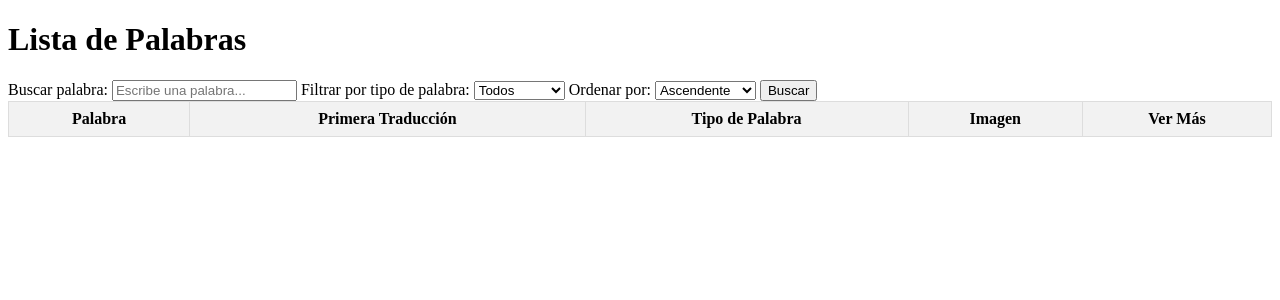
After one commit to dether/aprendiendo_ingles_tecnico, a Flask app: page /palabras in a window 1280 px wide. The commit adds this page. Shown: the top 300 px of the page. Run offline with Flask 3, Linux system fonts and the light colour scheme; data that the repository does not hold is empty.

Commit message:
Implementación, de todas las palabras, filtro, ordenamiento y busqueda de palabras

```diff
--- a/app/app.py
+++ b/app/app.py
@@ -1,8 +1,6 @@
-from aifc import Error
 import os
 from flask import Flask, render_template, request, redirect, url_for, session, flash
 import mysql.connector
-import json
 from dotenv import load_dotenv
 
 
@@ -10,8 +8,6 @@ from dotenv import load_dotenv
 load_dotenv()
 
 app = Flask(__name__)
-
-# Configura una clave secreta para gestionar las sesiones
 
 # Local
 HOST = os.getenv('HOST')
@@ -27,7 +23,6 @@ MYSQL_USER = os.getenv('MYSQL_USER')
 MYSQL_PASSWORD = os.getenv('MYSQL_PASSWORD')
 
 def get_db_connection():
-    try:
         connection = mysql.connector.connect(
             host=os.getenv('MYSQL_HOST'),
             port=os.getenv('MYSQL_PORT'),
@@ -37,9 +32,7 @@ def get_db_connection():
         )
         if connection.is_connected():
             return connection
-    except Error as e:
-        print(f"Error al conectar a MySQL: {e}")
-        return None
+
 
 @app.route('/')
 def index():
@@ -195,6 +188,59 @@ def editar_palabra(palabra_id):
 
     return render_template('editar_palabra.html', palabra=palabra, traducciones=traducciones, oraciones=oraciones)
 
+#!!!!!!!!!!!!!!!!!!!!!!!!!!!!!!!!!!!!!!!!!!!!!!!!!!!!!!!!!!!!!!!!!!!!!!!!!!!!!!!!!!!!!!!!!!!!!!
+
+@app.route('/palabras', methods=['GET'])
+def mostrar_palabras():
+    # Establecer conexión con la base de datos
+    conn = get_db_connection()
+    cursor = conn.cursor(dictionary=True)
+
+    tipo_palabra = request.args.get('tipo_palabra', None)  # Obtener el filtro del tipo de palabra
+    orden = request.args.get('orden', 'asc')  # Obtener el orden (ascendente o descendente)
+    busqueda = request.args.get('busqueda', '')  # Obtener el término de búsqueda, por defecto es vacío
+
+    # Base de la consulta
+    consulta = """
+    SELECT p.id_palabra, p.palabra, p.tipo_palabra, p.imagen,
+            (SELECT t.traduccion FROM traducciones t WHERE t.id_palabra = p.id_palabra LIMIT 1) AS primera_traduccion
+    FROM palabras p
+    """
+
+    # Si hay un filtro por tipo de palabra, agrega la condición a la consulta
+    condiciones = []
+    parametros = []
+
+    if tipo_palabra:
+        condiciones.append("p.tipo_palabra = %s")
+        parametros.append(tipo_palabra)
+
+    # Si hay un término de búsqueda, agrega la condición a la consulta
+    if busqueda:
+        condiciones.append("p.palabra LIKE %s")
+        parametros.append(f"%{busqueda}%")  # Busca cualquier palabra que contenga el término
+
+    # Agrega las condiciones a la consulta si existen
+    if condiciones:
+        consulta += " WHERE " + " AND ".join(condiciones)
+
+    consulta += " GROUP BY p.id_palabra "
+    consulta += " ORDER BY p.palabra " + ("ASC" if orden == 'asc' else "DESC")
+
+    # Ejecuta la consulta
+    cursor.execute(consulta, parametros)  # Pasa los parámetros de la consulta
+    palabras = cursor.fetchall()
+
+    cursor.close()
+    conn.close()
+
+    # Renderizamos la plantilla y pasamos los resultados y los filtros seleccionados
+    return render_template('palabras.html', palabras=palabras, tipo_palabra=tipo_palabra, orden=orden, busqueda=busqueda)
+
+
+#!!!!!!!!!!!!!!!!!!!!!!!!!!!!!!!!!!!!!!!!!!!!!!!!!!!!!!!!!!!!!!!!!!!!!!!!!!!!!!!!!!!!!!!!!!!!!!!!!!!!!!!!!
+
+
 
 #?????????????????????????????????????????????????????????????????????????????
 
--- a/app/static/styles.css
+++ b/app/static/styles.css
@@ -2,7 +2,8 @@
 body {
     font-family: Arial, sans-serif;
     line-height: 2.6;
-    background-color: #ededabff; /* Color de fondo */
+    background-color: white;
+    /* background-color: #ededabff;  */
     margin: 0;
     padding: 20px;
 }
--- a/app/templates/index.html
+++ b/app/templates/index.html
@@ -22,6 +22,7 @@
         {% else %}
             <li>No hay tipos de palabras disponibles.</li>
         {% endif %}
+        <li><a href="{{ url_for('mostrar_palabras') }}">Todas las palabras registradas</a></li>
     </ul>
 </body>
 </html>
--- /dev/null
+++ b/app/templates/palabras.html
@@ -0,0 +1,78 @@
+<!DOCTYPE html>
+<html lang="es">
+<head>
+    <meta charset="UTF-8">
+    <meta name="viewport" content="width=device-width, initial-scale=1.0">
+    <title>Lista de Palabras</title>
+
+    <style>
+        table {
+            width: 100%;
+            border-collapse: collapse;
+        }
+        th, td {
+            border: 1px solid #ddd;
+            padding: 8px;
+        }
+        th {
+            background-color: #f2f2f2;
+        }
+    </style>
+</head>
+<body>
+
+    <h1>Lista de Palabras</h1>
+
+    <form method="GET" action="{{ url_for('mostrar_palabras') }}">
+        <label for="busqueda">Buscar palabra:</label>
+        <input type="text" name="busqueda" id="busqueda" value="{{ busqueda }}" placeholder="Escribe una palabra...">
+
+        <label for="tipo_palabra">Filtrar por tipo de palabra:</label>
+        <select name="tipo_palabra" id="tipo_palabra" onchange="this.form.submit()">
+            <option value="">Todos</option>
+            <option value="sustantivos" {% if tipo_palabra == 'sustantivos' %}selected{% endif %}>Sustantivos</option>
+            <option value="verbos" {% if tipo_palabra == 'verbos' %}selected{% endif %}>Verbos</option>
+            <option value="adjetivos" {% if tipo_palabra == 'adjetivos' %}selected{% endif %}>Adjetivos</option>
+            <option value="adverbios" {% if tipo_palabra == 'adverbio' %}selected{% endif %}>Adverbios</option>
+            <option value="conectores" {% if tipo_palabra == 'conector' %}selected{% endif %}>Conectores</option>
+        </select>
+
+        <label>Ordenar por:</label>
+        <select name="orden" onchange="this.form.submit()">
+            <option value="asc" {% if orden == 'asc' %}selected{% endif %}>Ascendente</option>
+            <option value="desc" {% if orden == 'desc' %}selected{% endif %}>Descendente</option>
+        </select>
+
+        <button type="submit">Buscar</button> <!-- Añadir un botón para enviar el formulario -->
+    </form>
+
+    <table>
+        <thead>
+            <tr>
+                <th>Palabra</th>
+                <th>Primera Traducción</th>
+                <th>Tipo de Palabra</th>
+                <th>Imagen</th>
+                <th>Ver Más</th>
+            </tr>
+        </thead>
+        <tbody>
+            {% for palabra in palabras %}
+            <tr>
+                <td>{{ palabra.palabra }}</td>
+                <td>{{ palabra.primera_traduccion }}</td>
+                <td>{{ palabra.tipo_palabra }}</td>
+                <td>
+                    {% if palabra.imagen %}
+                    <img src="{{ palabra['imagen'] }}" alt="{{ palabra['palabra'] }}" style="max-width: 100px;">
+                    {% else %}
+                    Sin imagen
+                    {% endif %}
+                </td>
+                <td><a href="{{ url_for('detalles_palabra', palabra_id=palabra.id_palabra) }}">Ver más</a></td>
+            </tr>
+            {% endfor %}
+        </tbody>
+    </table>
+</body>
+</html>
```
